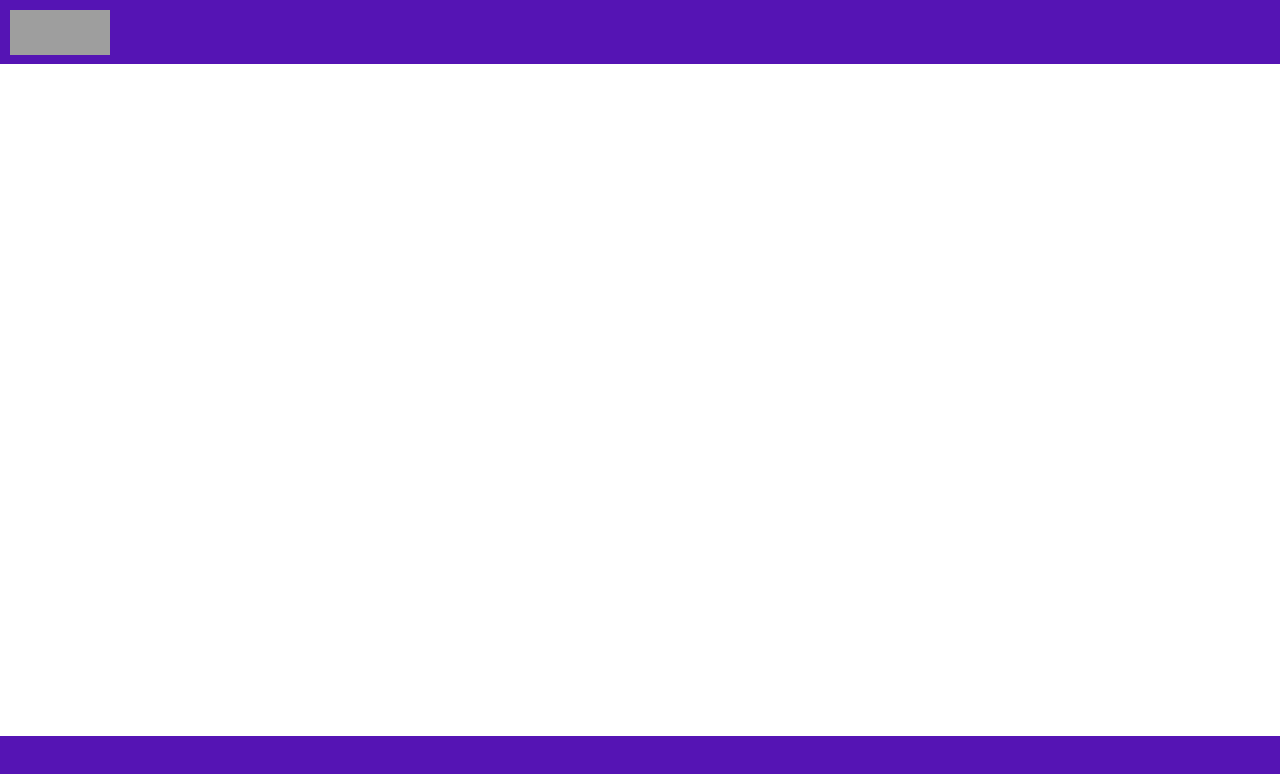
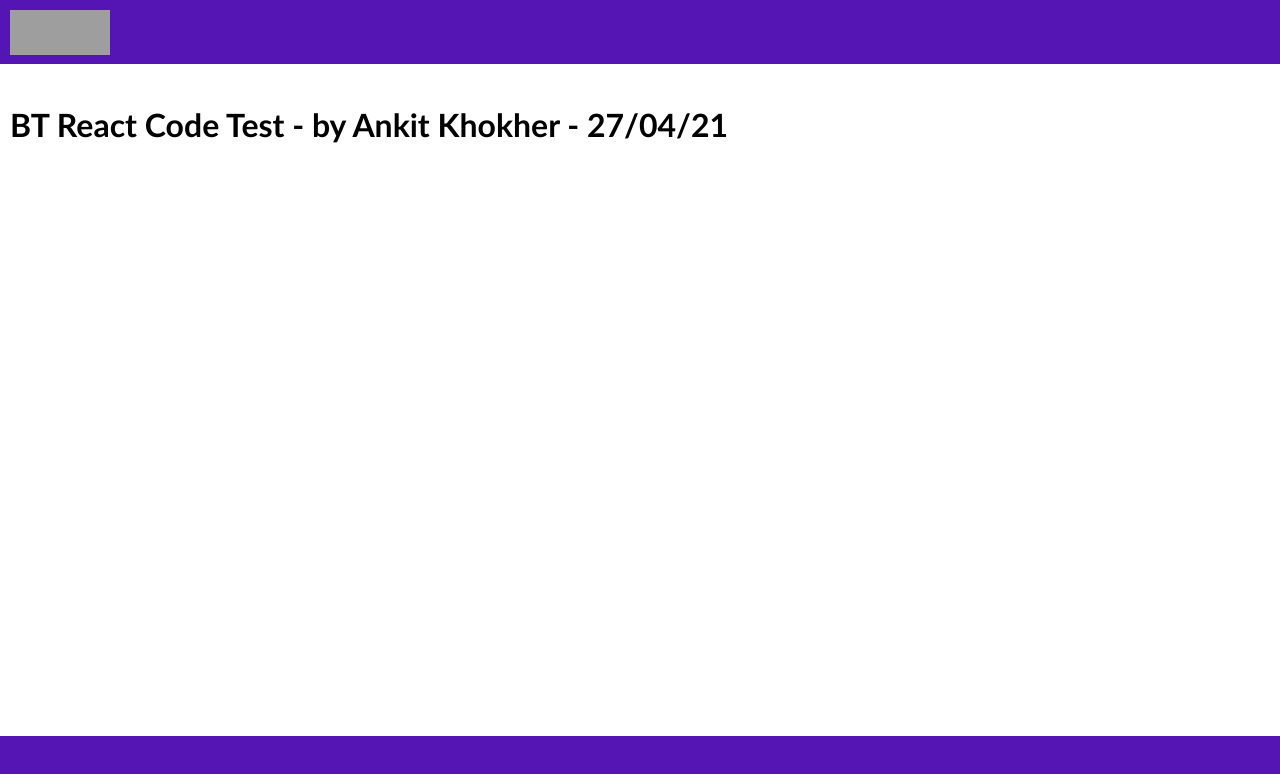
Before and after one commit to ankit-khokher/news-search, a React (Create React App) app: page / in a window 1280 px wide. Shown: the top 774 px of the page. Built offline with nearby package versions, Linux system fonts and the light colour scheme; grey boxes are pictures that could not be loaded.

Commit message:
feat: added NewsComponent, NewsItemCard and SearchComponent

```diff
--- a/src/App.js
+++ b/src/App.js
@@ -1,11 +1,13 @@
 import AppHeader from "./components/Header/AppHeader";
 import AppFooter from "./components/Footer/AppFooter";
 import "./App.css";
+import NewsComponent from "./components/NewsComponent/NewsComponent";
 
 function App() {
   return (
     <>
       <AppHeader />
+      <NewsComponent />
       <AppFooter />
     </>
   );
--- /dev/null
+++ b/src/components/NewsComponent/NewsComponent.css
@@ -0,0 +1,5 @@
+.News-container {
+  margin: 20px 10px;
+  height: 80vh;
+  overflow-y: auto;
+}
--- /dev/null
+++ b/src/components/NewsComponent/NewsComponent.js
@@ -0,0 +1,15 @@
+import SearchComponent from "../SearchComponent/SearchComponent";
+import "./NewsComponent.css";
+import NewsItemCard from "../NewsItemCard/NewsItemCard";
+
+const NewsComponent = () => {
+  return (
+    <div className="News-container">
+      <h1>BT React Code Test - by Ankit Khokher - 27/04/21</h1>
+      <SearchComponent />
+      <NewsItemCard />
+    </div>
+  );
+};
+
+export default NewsComponent;
--- /dev/null
+++ b/src/components/NewsItemCard/NewsItemCard.js
@@ -0,0 +1,7 @@
+import "./NewsItemCard.css";
+
+const NewsItemCard = (props) => {
+  return <div className="News-article"></div>;
+};
+
+export default NewsItemCard;
--- /dev/null
+++ b/src/components/SearchComponent/SearchComponent.js
@@ -0,0 +1,7 @@
+import "./SearchComponent.css";
+
+const SearchComponent = (props) => {
+  return <div className="Search-input"></div>;
+};
+
+export default SearchComponent;
--- a/src/index.css
+++ b/src/index.css
@@ -1,13 +1,10 @@
 body {
   margin: 0;
-  font-family: -apple-system, BlinkMacSystemFont, 'Segoe UI', 'Roboto', 'Oxygen',
-    'Ubuntu', 'Cantarell', 'Fira Sans', 'Droid Sans', 'Helvetica Neue',
-    sans-serif;
+  font-family: "Gill Sans", "Gill Sans MT", Calibri, "Trebuchet MS", sans-serif;
   -webkit-font-smoothing: antialiased;
   -moz-osx-font-smoothing: grayscale;
 }
-
 code {
-  font-family: source-code-pro, Menlo, Monaco, Consolas, 'Courier New',
+  font-family: source-code-pro, Menlo, Monaco, Consolas, "Courier New",
     monospace;
 }
```
Also changed, not shown: src/components/NewsItemCard/NewsItemCard.css (added), src/components/SearchComponent/SearchComponent.css (added).
